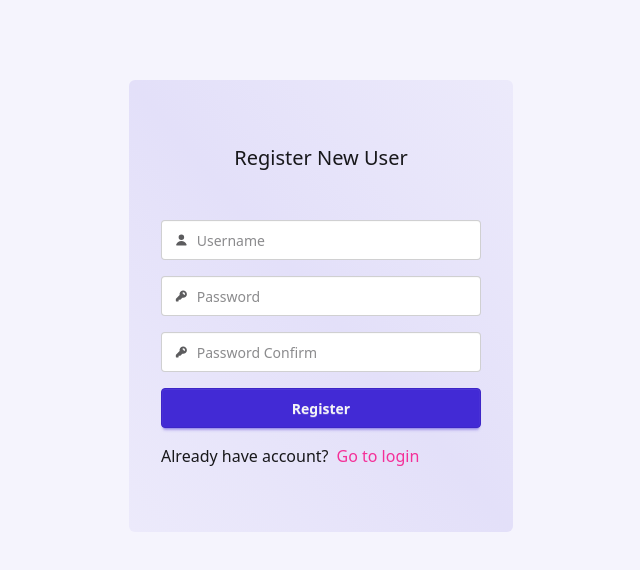
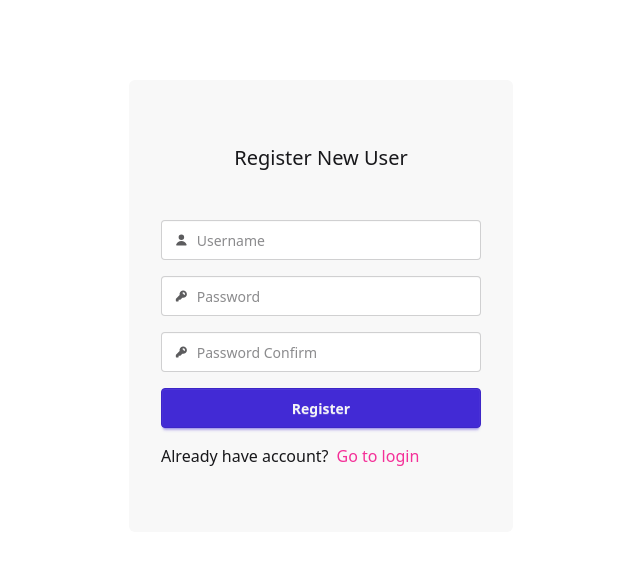
Before and after one commit to lightbeem3296/api-plugin-frontend, a Next.js app: page /auth/register in a window 1280 px wide. Shown: the top 570 px of the page, without its empty margins (319-959 px from the left). Built offline with nearby package versions, Linux system fonts and the light colour scheme.

Commit message:
changed some colors

```diff
--- a/src/app/auth/layout.tsx
+++ b/src/app/auth/layout.tsx
@@ -17,7 +17,7 @@ export default function DashboardLayout({ children }: { children: React.ReactNod
       {
         loading
           ? null
-          : <div className="flex min-h-screen bg-primary/5">
+          : <div className="flex min-h-screen bg-base-100">
             {children}
           </div>
       }
--- a/src/app/auth/login/page.tsx
+++ b/src/app/auth/login/page.tsx
@@ -80,7 +80,7 @@ export default function LoginPage() {
     <div className="w-full flex">
       <form
         onSubmit={handleSubmit(onSubmit)}
-        className="flex flex-col gap-4 w-full sm:w-96 sm:h-fit mx-auto px-8 py-16 rounded-md sm:mt-20 bg-gradient-to-tr from-primary/5 via-primary/10 to-primary/5"
+        className="flex flex-col gap-4 w-full sm:w-96 sm:h-fit mx-auto px-8 py-16 rounded-md sm:mt-20 bg-base-200"
       >
         <div className="flex justify-center mb-8">
           <span className="font-sans font-medium text-xl">
--- a/src/app/auth/register/page.tsx
+++ b/src/app/auth/register/page.tsx
@@ -84,7 +84,7 @@ export default function RegisterPage() {
     <div className="w-full flex">
       <form
         onSubmit={handleSubmit(onSubmit)}
-        className="flex flex-col gap-4 w-full sm:w-96 sm:h-fit mx-auto px-8 py-16 rounded-md sm:mt-20 bg-gradient-to-tr from-primary/5 via-primary/10 to-primary/5"
+        className="flex flex-col gap-4 w-full sm:w-96 sm:h-fit mx-auto px-8 py-16 rounded-md sm:mt-20 bg-base-200"
       >
         <div className="flex justify-center mb-8">
           <span className="font-sans font-medium text-xl">
--- a/src/app/main/layout.tsx
+++ b/src/app/main/layout.tsx
@@ -7,7 +7,7 @@ import ProtectedRoute from '@/components/ProtectedRoute'
 export default function DashboardLayout({ children }: { children: React.ReactNode }) {
   return (
     <ProtectedRoute>
-      <div className="flex max-w-7xl mx-auto min-h-screen bg-gradient-to-tl from-base-100 via-primary/10 to-base-100">
+      <div className="flex max-w-7xl mx-auto min-h-screen bg-base-200">
         <main className="flex-1 w-full z-10">
           <Navbar/>
           <div className='rounded-md px-4 mt-4 overflow-auto'>
--- a/src/app/main/tasks/edit/page.tsx
+++ b/src/app/main/tasks/edit/page.tsx
@@ -145,7 +145,7 @@ function TaskEditPageContent() {
             {/* Task Description */}
             <fieldset>
               <legend className="fieldset-legend">Description</legend>
-              <label className="input input-sm input-bordered flex items-center gap-2 w-60">
+              <label className="input input-sm input-bordered flex items-center gap-2 w-full">
                 <input
                   type="text"
                   className="w-full"
--- a/src/components/layout/Navbar.tsx
+++ b/src/components/layout/Navbar.tsx
@@ -10,7 +10,7 @@ export default function Navbar() {
   const currentUser = loadCurrentUser();
 
   return (
-    <div className="flex items-center justify-between border-b border-base-300 px-4 py-4 bg-primary/10">
+    <div className="flex items-center justify-between border-b border-base-300 px-4 py-4 bg-base-300 shadow">
       <div className='flex items-center gap-x-2'>
         <h1 className="text-md font-bold tracking-tight text-base-content/70">TH ENIGX</h1>
       </div>
@@ -18,12 +18,12 @@ export default function Navbar() {
         <ThemeController />
 
         <div className="dropdown dropdown-end">
-          <button className="btn btn-sm">
+          <button className="btn btn-sm btn-primary">
             <FontAwesomeIcon icon={faUser} width={12} />{currentUser?.username}
           </button>
           <ul
             tabIndex={0}
-            className="menu dropdown-content bg-base-300 rounded-box z-[10] mt-4 w-52 p-2 shadow">
+            className="menu dropdown-content bg-base-200 rounded-box z-[10] w-52 p-2 shadow">
             <li>
               <Link href="/main/dashboard">
                 <FontAwesomeIcon icon={faDashboard} width={12} /> Dashboard
```
